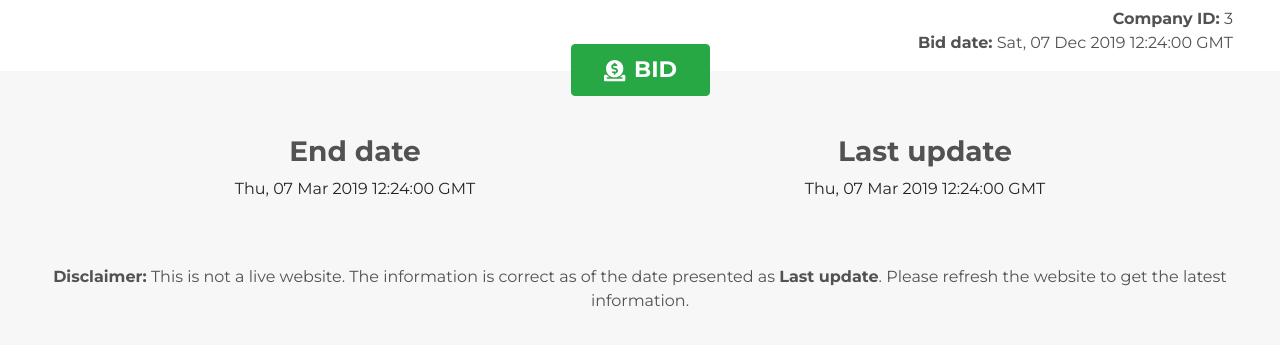
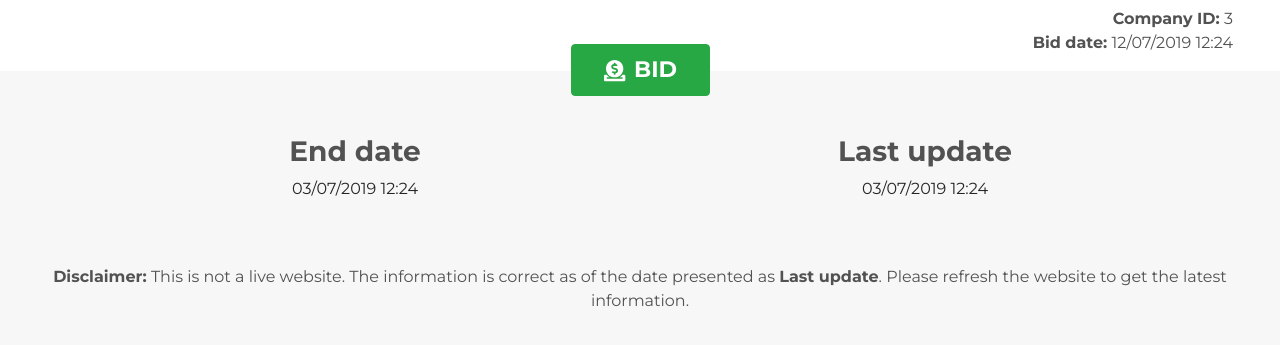
Before and after one commit to semanadeinformatica/auction-website-19, a Gatsby site: page / in a window 1280 px wide. Shown: the part 405-750 px from the top of the page. Built offline with nearby package versions, Linux system fonts and the light colour scheme; Gatsby itself is replaced by a stand-in of ours.

Commit message:
Read dates as formatted strings

```diff
--- a/src/components/bid.js
+++ b/src/components/bid.js
@@ -46,7 +46,7 @@ const Bid = ({data}) => (
                             Bid date:
                         </strong>
                         {' '}
-                        {new Date(data.date).toUTCString()}
+                        {data.date}
                     </p>
                 </div>
             </div>
--- a/src/components/info.js
+++ b/src/components/info.js
@@ -12,7 +12,7 @@ const Info = ({end, update}) => (
 					End date
                     </h3>
                     <p className="text-center">
-                        {new Date(end).toUTCString()}
+                        {end}
                     </p>
                 </Col>
                 <Col>
@@ -20,7 +20,7 @@ const Info = ({end, update}) => (
 					Last update
                     </h3>
                     <p className="text-center">
-                        {new Date(update).toUTCString()}
+                        {update}
                     </p>
                 </Col>
             </Row>
```
